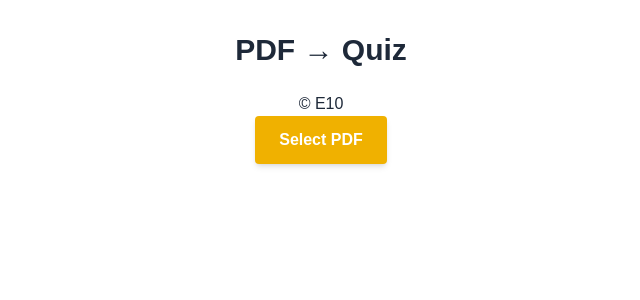
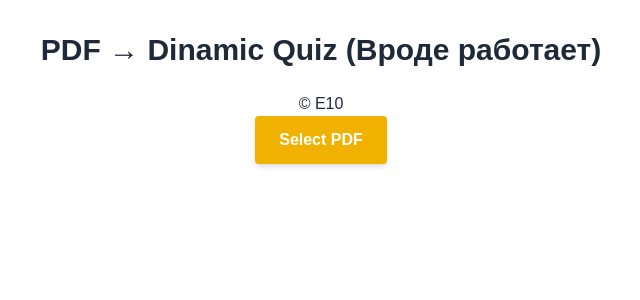
Before and after one commit to abdullayevemil/personal_pdf_converter, a Next.js app: page / in a window 1280 px wide. Shown: the top 300 px of the page, without its empty margins (319-959 px from the left). Built offline with nearby package versions, Linux system fonts and the light colour scheme.

Commit message:
Update header text to 'PDF → Dinamic Quiz (Вроде работает)'

```diff
--- a/src/app/page.tsx
+++ b/src/app/page.tsx
@@ -57,7 +57,7 @@ export default function Home() {
   return (
     <div className="min-h-screen bg-white p-8 max-w-4xl mx-auto">
       <h1 className="text-3xl font-bold mb-6 text-center text-gray-800">
-        PDF → Quiz
+        PDF → Dinamic Quiz (Вроде работает)
       </h1>
       <h2 className="text-center text-gray-800">© E10</h2>
 
```
